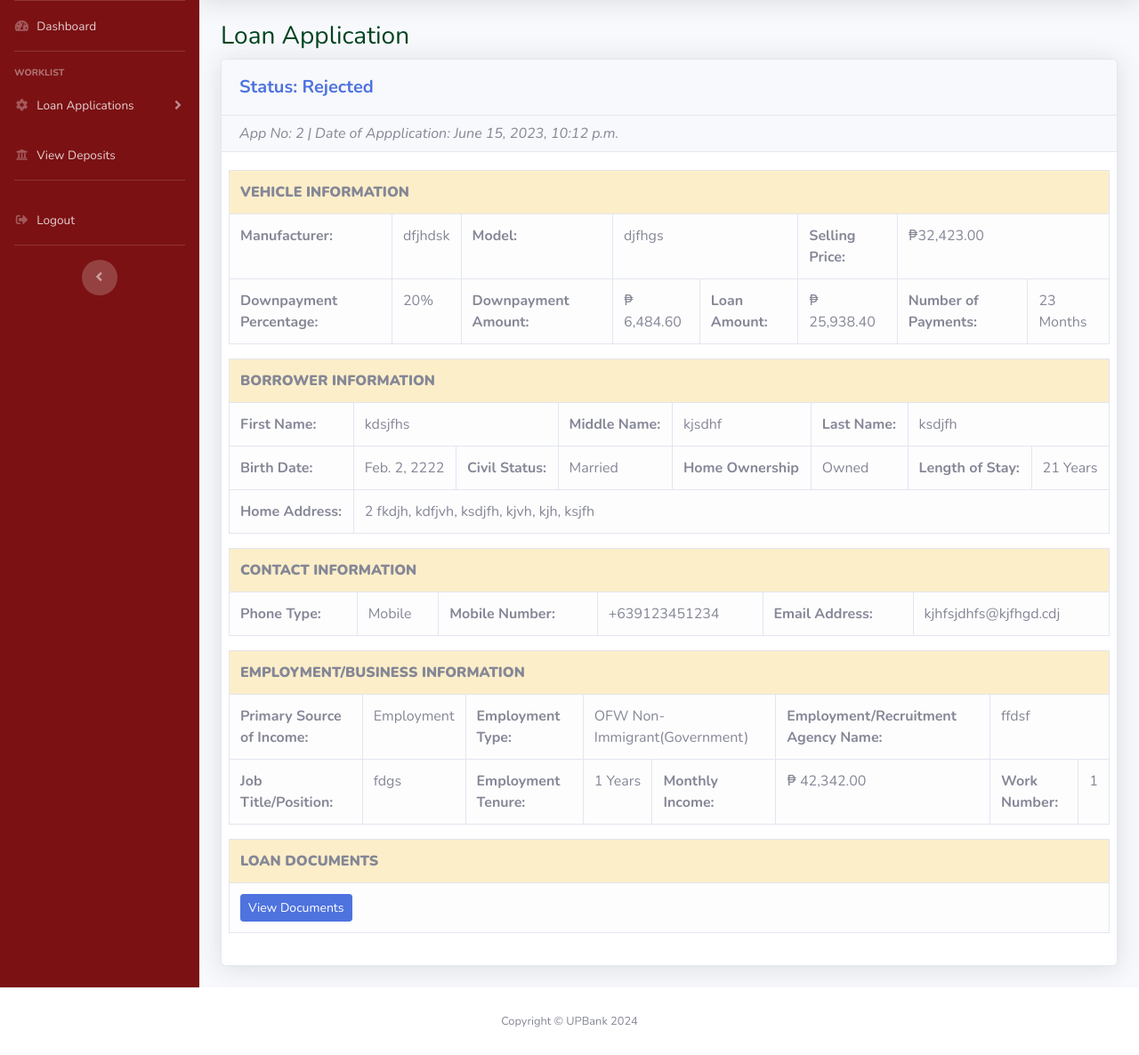
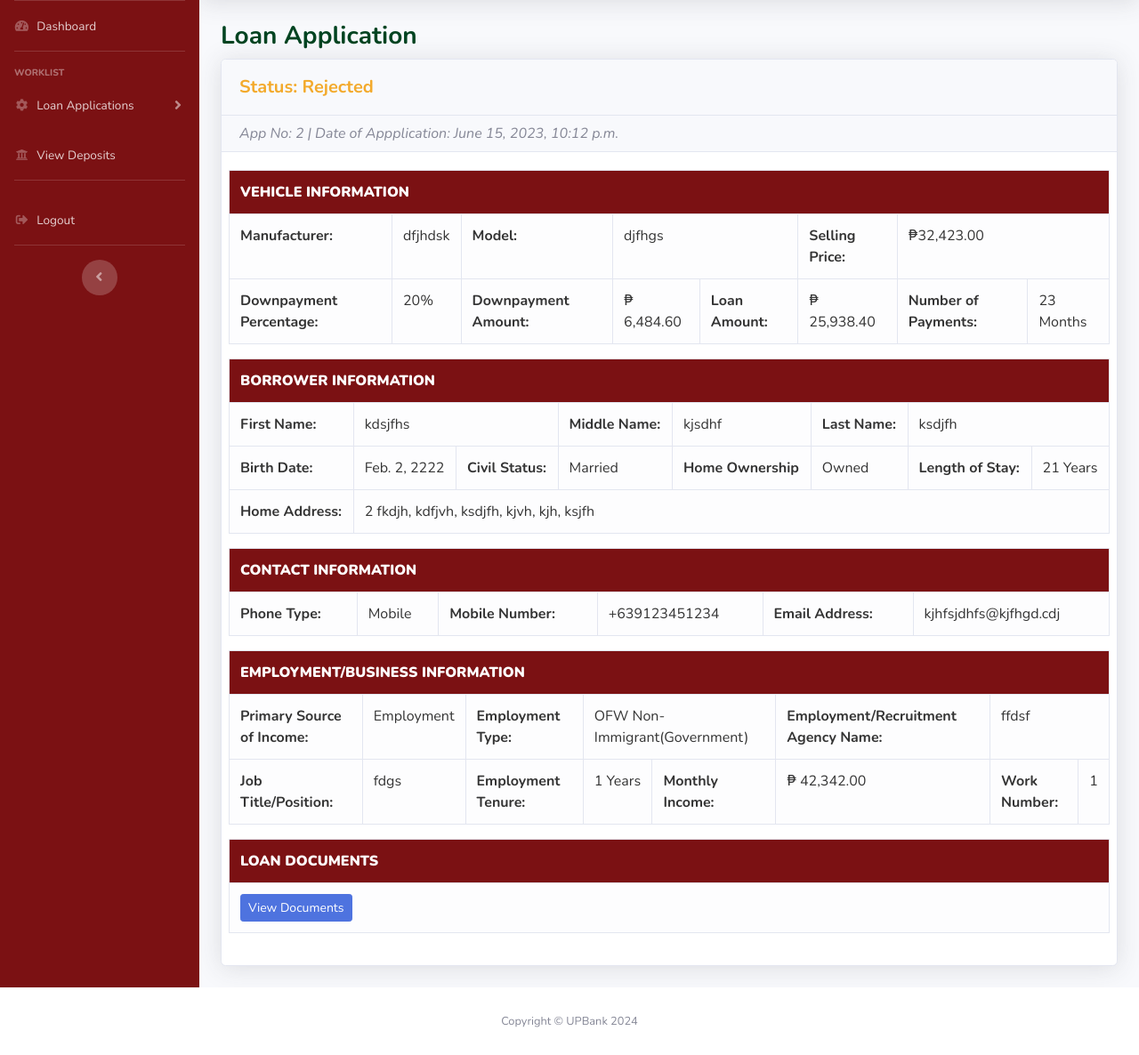
Before and after one commit to innoma0652/UP-Bank-Auto-Loan, a Django app: page /bank-officer/view-loan-app/2 in a window 1280 px wide. Shown: the part 70-1256 px from the top of the page at 89% size. Run offline with Django 3.2, Linux system fonts and the light colour scheme; data comes from the database, SQL or seed files in the repository; some libraries are stand-ins or nearby versions.

Commit message:
Updated Admin Side UI and it is finished

```diff
--- a/bank_officer/templates/bank_officer/loan-app.html
+++ b/bank_officer/templates/bank_officer/loan-app.html
@@ -2,19 +2,31 @@
 {% block content %} {% load static %}
 {% load humanize %}
 
+<style>
+    .text-dark-gray {
+    color: #343434;
+    }
+    .text-white {
+        color: white;
+    }
+    .maroon-background {
+        background-color: #7B1113 !important;
+    }
+</style>
+
 <body>
-    <h1 class="h3 mb-2" style="color:#014421">Loan Application</h1>
+    <h1 class="h3 mb-2 font-weight-bold" style="color:#014421">Loan Application</h1>
 
 <div class="card shadow mb-4">
-    <div class="card-header py-3">
+    <div class="card-header py-3" style="color: #F3AA2C !important;">
         {% if loan.status == "Approved" %}
             {% if loan.status == null %}
-            <strong class="m-0 font-weight-bold text-primary" style="font-size: 20px;"> Status: {{loan.status}}</strong>
+            <strong class="m-0 font-weight-bold" style="font-size: 20px;"> Status: {{loan.status}}</strong>
             {% else %}
-            <strong class="m-0 font-weight-bold text-primary" style="font-size: 20px;"> Loan Tag: {{loan.loan_tag}}</strong>
+            <strong class="m-0 font-weight-bold" style="font-size: 20px;"> Loan Tag: {{loan.loan_tag}}</strong>
             {% endif %}
         {% else %}
-        <strong class="m-0 font-weight-bold text-primary" style="font-size: 20px;"> Status: {{loan.status}}</strong>
+        <strong class="m-0 font-weight-bold" style="font-size: 20px;"> Status: {{loan.status}}</strong>
         {% endif %}
     </div>
     <div class="card-header py-2">
@@ -25,130 +37,130 @@
             <div class="row">
                 <table class="table table-bordered">
                     <tr>
-                        <th class="table-warning" colspan="8" ><b>VEHICLE INFORMATION</b></th>
+                        <th class="table-warning text-white maroon-background" colspan="8" ><b>VEHICLE INFORMATION</b></th>
                     </tr>
                     <tr>
-                        <td class="table-light" colspan="1"><b>Manufacturer:</b></td>
-                        <td class="table-light" colspan="1">{{loan.make}}</td>
-                        <td class="table-light" colspan="1" style="font-weight:bold ;">Model:</td>
-                        <td class="table-light" colspan="2">{{loan.model}}</td>
-                        <td class="table-light" colspan="1" style="font-weight:bold ;">Selling Price:</td>
-                        <td class="table-light" colspan="2">₱{{loan.sell_price|intcomma}}</td>
+                        <td class="table-light text-dark-gray" colspan="1"><b>Manufacturer:</b></td>
+                        <td class="table-light text-dark-gray" colspan="1">{{loan.make}}</td>
+                        <td class="table-light text-dark-gray" colspan="1" style="font-weight:bold ;">Model:</td>
+                        <td class="table-light text-dark-gray" colspan="2">{{loan.model}}</td>
+                        <td class="table-light text-dark-gray" colspan="1" style="font-weight:bold ;">Selling Price:</td>
+                        <td class="table-light text-dark-gray" colspan="2">₱{{loan.sell_price|intcomma}}</td>
                     </tr>
                     <tr>
-                        <td class="table-light"colspan="1" style="font-weight:bold ;">Downpayment Percentage:</td>
-                        <td class="table-light" colspan="1">{{loan.dp_percent}}%</td>
-                        <td class="table-light" colspan="1" style="font-weight:bold ;">Downpayment Amount:</td>
-                        <td class="table-light" colspan="1">₱ {{loan.dp_amt|intcomma}}</td>
-                        <td class="table-light" colspan="1" style="font-weight:bold ;">Loan Amount:</td>
-                        <td class="table-light" colspan="1">₱ {{loan.loan_amt|intcomma}}</td>
-                        <td class="table-light" colspan="1" style="font-weight:bold ;">Number of Payments:</td>
-                        <td class="table-light" colspan="1">{{loan.no_of_payments}} Months</td>
+                        <td class="table-light text-dark-gray" colspan="1" style="font-weight:bold ;">Downpayment Percentage:</td>
+                        <td class="table-light text-dark-gray" colspan="1">{{loan.dp_percent}}%</td>
+                        <td class="table-light text-dark-gray" colspan="1" style="font-weight:bold ;">Downpayment Amount:</td>
+                        <td class="table-light text-dark-gray" colspan="1">₱ {{loan.dp_amt|intcomma}}</td>
+                        <td class="table-light text-dark-gray" colspan="1" style="font-weight:bold ;">Loan Amount:</td>
+                        <td class="table-light text-dark-gray" colspan="1">₱ {{loan.loan_amt|intcomma}}</td>
+                        <td class="table-light text-dark-gray" colspan="1" style="font-weight:bold ;">Number of Payments:</td>
+                        <td class="table-light text-dark-gray" colspan="1">{{loan.no_of_payments}} Months</td>
                     </tr>
                 </table>
                 <table class="table table-bordered">
                     <tr>
-                        <th class="table-warning" colspan="9"><b>BORROWER INFORMATION</b></th>
+                        <th class="table-warning text-white maroon-background" colspan="9"><b>BORROWER INFORMATION</b></th>
                     </tr>
                     <tr>
-                        <td class="table-light" colspan="1" style="font-weight:bold ;">First Name:</td>
-                        <td class="table-light" colspan="2">{{loan.first_name}}</td>
-                        <td class="table-light" colspan="1" style="font-weight:bold ;">Middle Name:</td>
-                        <td class="table-light" colspan="2">{{loan.middle_name}}</td>
-                        <td class="table-light" colspan="1" style="font-weight:bold ;">Last Name:</td>
-                        <td class="table-light" colspan="2">{{loan.last_name}}</td>
+                        <td class="table-light text-dark-gray" colspan="1" style="font-weight:bold ;">First Name:</td>
+                        <td class="table-light text-dark-gray" colspan="2">{{loan.first_name}}</td>
+                        <td class="table-light text-dark-gray" colspan="1" style="font-weight:bold ;">Middle Name:</td>
+                        <td class="table-light text-dark-gray" colspan="2">{{loan.middle_name}}</td>
+                        <td class="table-light text-dark-gray" colspan="1" style="font-weight:bold ;">Last Name:</td>
+                        <td class="table-light text-dark-gray" colspan="2">{{loan.last_name}}</td>
                     </tr>
                     <tr>
-                        <td class="table-light" colspan="1" style="font-weight:bold ;">Birth Date:</td>
-                        <td class="table-light" colspan="1">{{loan.birthdate}}</td>
-                        <td class="table-light" colspan="1" style="font-weight:bold ;">Civil Status:</td>
-                        <td class="table-light" colspan="2">{{loan.civ_status}}</td>
-                        <td class="table-light" colspan="1" style="font-weight:bold ;">Home Ownership</td>
-                        <td class="table-light" colspan="1">{{loan.home_own}}</td>
-                        <td class="table-light"colspan="1" style="font-weight:bold ;">Length of Stay:</td>
-                        <td class="table-light" colspan="1">{{loan.len_stay_num}} {{loan.len_stay}}</td>
+                        <td class="table-light text-dark-gray" colspan="1" style="font-weight:bold ;">Birth Date:</td>
+                        <td class="table-light text-dark-gray" colspan="1">{{loan.birthdate}}</td>
+                        <td class="table-light text-dark-gray" colspan="1" style="font-weight:bold ;">Civil Status:</td>
+                        <td class="table-light text-dark-gray" colspan="2">{{loan.civ_status}}</td>
+                        <td class="table-light text-dark-gray" colspan="1" style="font-weight:bold ;">Home Ownership</td>
+                        <td class="table-light text-dark-gray" colspan="1">{{loan.home_own}}</td>
+                        <td class="table-light text-dark-gray"colspan="1" style="font-weight:bold ;">Length of Stay:</td>
+                        <td class="table-light text-dark-gray" colspan="1">{{loan.len_stay_num}} {{loan.len_stay}}</td>
                      </tr>
                     <tr>
-                        <td class="table-light" colspan="1" style="font-weight:bold ;">Home Address:</td>
-                        <td class="table-light" colspan="8">{{loan.unit_no}} {{loan.condo_name}}, {{loan.street}},
+                        <td class="table-light text-dark-gray" colspan="1" style="font-weight:bold ;">Home Address:</td>
+                        <td class="table-light text-dark-gray" colspan="8">{{loan.unit_no}} {{loan.condo_name}}, {{loan.street}},
                             {{loan.subdiv_brgy}}, {{loan.city}}, {{loan.municip_prov}}, {{loan.country}}</td>
                     </tr>
                 </table>
                 <table class="table table-bordered">
                     <tr>
-                        <th class="table-warning" colspan="6"><b>CONTACT INFORMATION</b></th>
+                        <th class="table-warning text-white maroon-background" colspan="6"><b>CONTACT INFORMATION</b></th>
                     </tr>
                     <tr>
-                        <td class="table-light" colspan="1" style="font-weight:bold ;">Phone Type:</td>
-                        <td class="table-light" colspan="1">{{loan.phone_type}}</td>
+                        <td class="table-light text-dark-gray" colspan="1" style="font-weight:bold ;">Phone Type:</td>
+                        <td class="table-light text-dark-gray" colspan="1">{{loan.phone_type}}</td>
                         {% if loan.phone_type == "Home" %}
-                            <td class="table-light" colspan="1" style="font-weight:bold ;">Home Number: </td>
-                            <td class="table-light" colspan="1">{{loan.home_num}}</td>
+                            <td class="table-light text-dark-gray" colspan="1" style="font-weight:bold ;">Home Number: </td>
+                            <td class="table-light text-dark-gray" colspan="1">{{loan.home_num}}</td>
                         {% else %}
-                            <td class="table-light" colspan="1" style="font-weight:bold ;">Mobile Number:</td>
-                            <td class="table-light" colspan="1">{{loan.mobile_num}}</td>
+                            <td class="table-light text-dark-gray" colspan="1" style="font-weight:bold ;">Mobile Number:</td>
+                            <td class="table-light text-dark-gray" colspan="1">{{loan.mobile_num}}</td>
                         {% endif %}
-                        <td class="table-light" colspan="1" style="font-weight:bold ;">Email Address:</td>
-                        <td class="table-light" colspan="1">{{loan.email_add}}</td>
+                        <td class="table-light text-dark-gray" colspan="1" style="font-weight:bold ;">Email Address:</td>
+                        <td class="table-light text-dark-gray" colspan="1">{{loan.email_add}}</td>
                     </tr>
                 </table>
                 <table class="table table-bordered">
                     <tr>
-                        <th class="table-warning" colspan="9"><b>EMPLOYMENT/BUSINESS INFORMATION</b></th>
+                        <th class="table-warning text-white maroon-background" colspan="9"><b>EMPLOYMENT/BUSINESS INFORMATION</b></th>
                     </tr>
                     <tr>
-                        <td class="table-light" colspan="1" style="font-weight:bold ;">Primary Source of Income:</td>
-                        <td class="table-light" colspan="2">{{loan.prime_income}}</td>
+                        <td class="table-light text-dark-gray" colspan="1" style="font-weight:bold ;">Primary Source of Income:</td>
+                        <td class="table-light text-dark-gray" colspan="2">{{loan.prime_income}}</td>
                         {% if loan.prime_income == "Employment" %}
-                        <td class="table-light" colspan="1" style="font-weight:bold ;">Employment Type: </td>
-                        <td class="table-light" colspan="2">{{loan.emp_type}}</td>
-                        <td class="table-light" colspan="1" style="font-weight:bold ;">Employment/Recruitment Agency Name:</td>
-                        <td class="table-light" colspan="2">{{loan.emp_name}}</td>
+                        <td class="table-light text-dark-gray" colspan="1" style="font-weight:bold ;">Employment Type: </td>
+                        <td class="table-light text-dark-gray" colspan="2">{{loan.emp_type}}</td>
+                        <td class="table-light text-dark-gray" colspan="1" style="font-weight:bold ;">Employment/Recruitment Agency Name:</td>
+                        <td class="table-light text-dark-gray" colspan="2">{{loan.emp_name}}</td>
                         {% else %}
-                        <td class="table-light" colspan="1" style="font-weight:bold ;">Business Type:</td>
-                        <td class="table-light" colspan="2">{{loan.bsns_type}}</td>
-                        <td class="table-light" colspan="1" style="font-weight:bold ;">Business Name:</td>
-                        <td class="table-light" colspan="2">{{loan.bsns_name}}</td>
+                        <td class="table-light text-dark-gray" colspan="1" style="font-weight:bold ;">Business Type:</td>
+                        <td class="table-light text-dark-gray" colspan="2">{{loan.bsns_type}}</td>
+                        <td class="table-light text-dark-gray" colspan="1" style="font-weight:bold ;">Business Name:</td>
+                        <td class="table-light text-dark-gray" colspan="2">{{loan.bsns_name}}</td>
                         {% endif %}
                     </tr>
                     <tr>
                         {% if loan.prime_income == "Employment" %}
-                        <td class="table-light" colspan="1" style="font-weight:bold ;">Job Title/Position:</td>
-                        <td class="table-light" colspan="2">{{loan.job_pos}}</td>
-                        <td class="table-light" colspan="1" style="font-weight:bold ;">Employment Tenure:</td>
-                        <td class="table-light" colspan="1">{{loan.emp_tenure_num}} {{loan.emp_tenure}}</td>
-                        <td class="table-light" colspan="1" style="font-weight:bold ;">Monthly Income:</td>
-                        <td class="table-light" colspan="1">₱ {{loan.emp_monthly_income|intcomma}}</td>
-                        <td class="table-light" colspan="1" style="font-weight:bold ;">Work Number:</td>
-                        <td class="table-light" colspan="1">{{loan.emp_work_no}}</td>
+                        <td class="table-light text-dark-gray" colspan="1" style="font-weight:bold ;">Job Title/Position:</td>
+                        <td class="table-light text-dark-gray" colspan="2">{{loan.job_pos}}</td>
+                        <td class="table-light text-dark-gray" colspan="1" style="font-weight:bold ;">Employment Tenure:</td>
+                        <td class="table-light text-dark-gray" colspan="1">{{loan.emp_tenure_num}} {{loan.emp_tenure}}</td>
+                        <td class="table-light text-dark-gray" colspan="1" style="font-weight:bold ;">Monthly Income:</td>
+                        <td class="table-light text-dark-gray" colspan="1">₱ {{loan.emp_monthly_income|intcomma}}</td>
+                        <td class="table-light text-dark-gray" colspan="1" style="font-weight:bold ;">Work Number:</td>
+                        <td class="table-light text-dark-gray" colspan="1">{{loan.emp_work_no}}</td>
                         {% else %}
-                        <td class="table-light" colspan="1" style="font-weight:bold ;">Business Tenure:</td>
-                        <td class="table-light" colspan="2">{{loan.bsns_tenure_num}} {{loan.bsns_tenure}}</td>
-                        <td class="table-light" colspan="1" style="font-weight:bold ;">Monthly Income:</td>
-                        <td class="table-light" colspan="2">₱ {{loan.bsns_monthly_income|intcomma}}</td>
-                        <td class="table-light" colspan="1" style="font-weight:bold ;">Work Number:</td>
-                        <td class="table-light" colspan="2">{{loan.bsns_work_no}}</td>
+                        <td class="table-light text-dark-gray" colspan="1" style="font-weight:bold ;">Business Tenure:</td>
+                        <td class="table-light text-dark-gray" colspan="2">{{loan.bsns_tenure_num}} {{loan.bsns_tenure}}</td>
+                        <td class="table-light text-dark-gray" colspan="1" style="font-weight:bold ;">Monthly Income:</td>
+                        <td class="table-light text-dark-gray" colspan="2">₱ {{loan.bsns_monthly_income|intcomma}}</td>
+                        <td class="table-light text-dark-gray" colspan="1" style="font-weight:bold ;">Work Number:</td>
+                        <td class="table-light text-dark-gray" colspan="2">{{loan.bsns_work_no}}</td>
                     </tr>
                     <tr>
-                        <td class="table-light" colspan="1" style="font-weight:bold ;">Business Address:</td>
-                        <td class="table-light" colspan="8">{{loan.bsns_unit_no}} {{loan.bsns_condo_name}}, {{loan.bsns_street}},
+                        <td class="table-light text-dark-gray" colspan="1" style="font-weight:bold ;">Business Address:</td>
+                        <td class="table-light text-dark-gray" colspan="8">{{loan.bsns_unit_no}} {{loan.bsns_condo_name}}, {{loan.bsns_street}},
                             {{loan.bsns_subdiv_brgy}}, {{loan.bsns_city}}, {{loan.bsns_municip_prov}}, {{loan.bsns_country}}</td>
                         {% endif %}
                     </tr>
                 </table>
                 <table class="table table-bordered">
                     <tr>
-                        <th class="table-warning" colspan="9"><b>LOAN DOCUMENTS</b></th>
+                        <th class="table-warning text-white maroon-background" colspan="9"><b>LOAN DOCUMENTS</b></th>
                     </tr>
                     <tr>
                         {% if not loan.loan_docs %}
-                        <td class="table-light" colspan="8">
+                        <td class="table-light text-dark-gray" colspan="8">
                             NO DOCUMENTS UPLOADED - Upload Loan Documents for Evaluation to Commence
                             <br>
                             <a href="{% url 'loan-docs-upload' loan.id %}" class="btn btn-primary btn-sm">Upload</a>
                         </td>
                         {% else %}
-                        <td class="table-light" colspan="8">
+                        <td class="table-light text-dark-gray" colspan="8">
                             <a href="/static{{ loan.loan_docs.url }}" class="btn btn-primary btn-sm" target="_blank">
                                 View Documents
                             </a>
@@ -161,9 +173,9 @@
 
         {% if loan.status == "For Review" %}
         <div class="card-footer text-right">
-            <button id="submit_button" type="submit" class="btn btn-success login-button">
-                <a href="{% url 'approve-loan' loan.id %}" style="color:white">Approve</a></button>
-            <button id="submit_button" type="submit" class="btn btn-danger login-button">
+            <button id="submit_button" type="submit" class="btn btn-success login-button" style="background-color: #014421 !important; border-color: #014421;">
+                <a href="{% url 'approve-loan' loan.id %}" style="color:white;">Approve</a></button>
+            <button id="submit_button" type="submit" class="btn btn-danger login-button" style="background-color: #7B1113 !important; border-color: #7B1113;">
                 <a href="{% url 'reject-loan' loan.id %}" style="color:white">Reject</a></button>
         </div>
         {% endif %}
--- a/bank_officer/templates/bank_officer/navbar.html
+++ b/bank_officer/templates/bank_officer/navbar.html
@@ -27,6 +27,13 @@
     <link href="{% static 'vendor/datatables/dataTables.bootstrap4.min.css' %}" rel="stylesheet">
 
     <link rel="stylesheet" type="text/css" href="https://cdn.datatables.net/1.12.1/css/jquery.dataTables.min.css">
+
+    <style>
+        #accordionSidebar .collapse-item.active {
+            color: #F3AA2C !important;
+            background-color: transparent !important;
+        }
+    </style>
 
 </head>
 
```
Also changed, not shown: bank_officer/templates/bank_officer/approved.html (+25 -8 lines), bank_officer/templates/bank_officer/dashboard.html (+16 -16 lines), bank_officer/templates/bank_officer/rejected.html (+24 -8 lines), bank_officer/templates/bank_officer/review.html (+26 -8 lines), create_manage_acc/templates/create_manage_acc/deposit_applications.html (+21 -2 lines), db.sqlite3.
